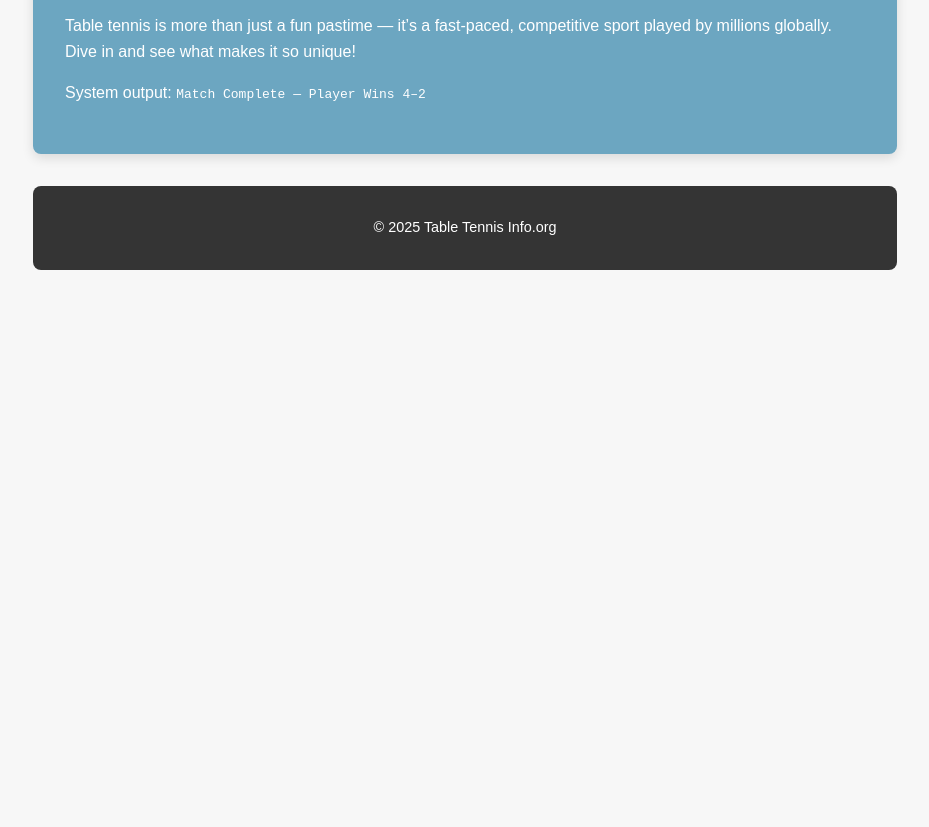
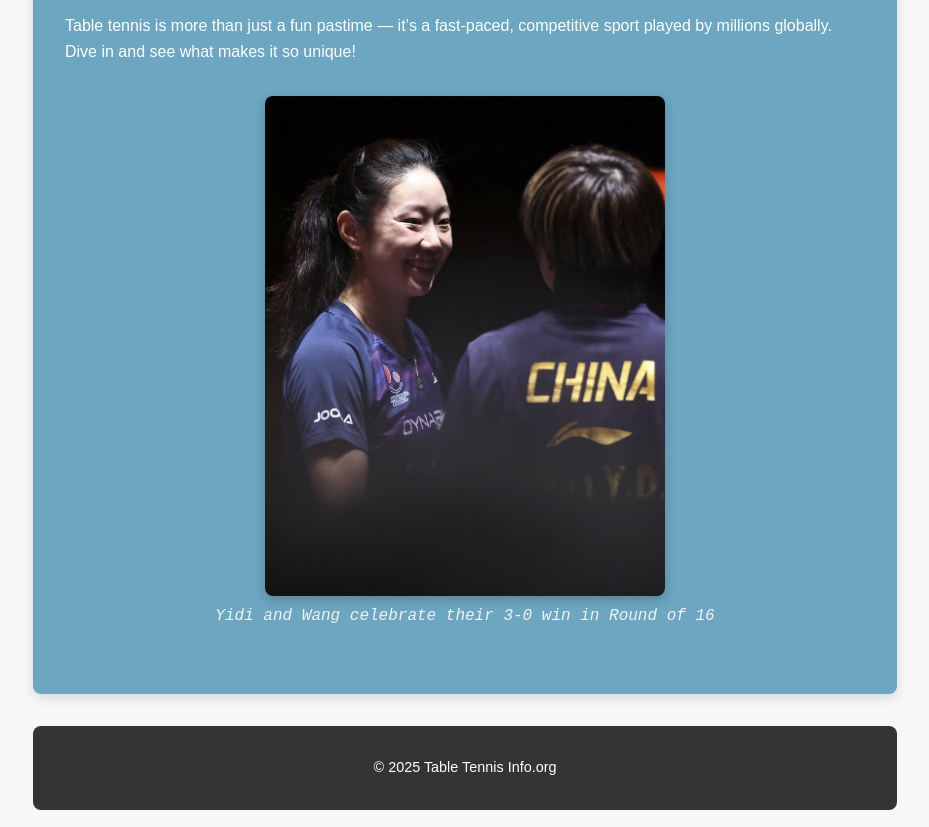
Before and after one commit to FalseIokkon/comp484-project1, a plain HTML site: page index.html in a window 1280 px wide. Shown: the part 540-1367 px from the top of the page, without its empty margins (175-1104 px from the left). Before the commit the page ends 842 px from the top, so only its background shows below. Drawn offline with Linux system fonts and the light colour scheme.

Commit message:
added lines

```diff
--- a/index.html
+++ b/index.html
@@ -43,8 +43,16 @@
     </p>
 
 
+    <figure class="celebration">
+        <img src="resources/yidiwang.jpg"
+            alt="Wang Yidi and Amy Wang celebrate their win"
+            class="home-image-2">
 
-    <p>System output: <samp>Match Complete — Player Wins 4–2</samp></p>
+        <figcaption>
+            <samp>Yidi and Wang celebrate their 3-0 win in Round of 16</samp>
+        </figcaption>
+    </figure>
+
 
   </main>
 
--- a/style.css
+++ b/style.css
@@ -87,6 +87,28 @@ img {
     border-radius: 6px;
 }
 
+.celebration {
+    text-align: center;
+    margin: 2rem auto;
+}
+
+.home-image-2 {
+    max-width: 50%;
+    height: auto;
+    display: block;
+    margin: 0 auto;
+    border-radius: 8px;
+    box-shadow: 0 4px 12px rgba(0,0,0,0.2);
+}
+
+.celebration figcaption samp {
+    display: block;
+    margin-top: 0.5rem;
+    font-size: 1rem;
+    font-style: italic;
+    color: #f1f1f1;
+}
+
 
 /* Links */
 main a {
```
Also changed, not shown: info.html (+8 -0 lines), resources/yidiwang.jpg (added).
